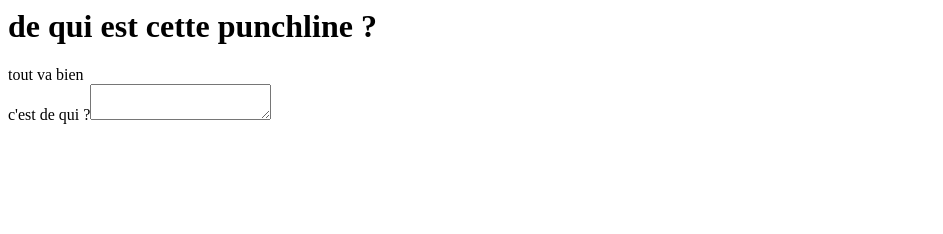
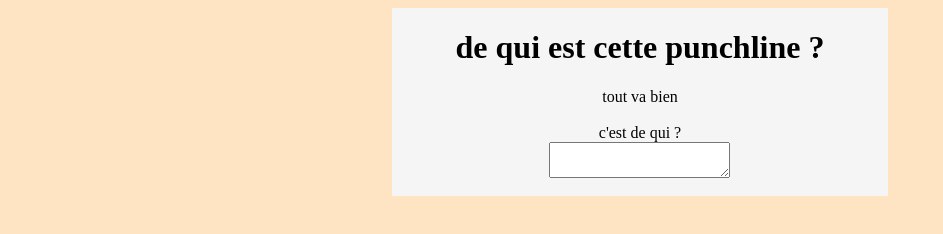
Before and after one commit to natoine/punchliner, a website: page resources/public/index.html in a window 1280 px wide. Shown: the whole page, without its empty margins (0-943 px from the left). Drawn offline with nearby package versions, Linux system fonts and the light colour scheme.

Commit message:
first css

```diff
--- /dev/null
+++ b/resources/public/css/main.css
@@ -0,0 +1,20 @@
+body {
+    background-color: bisque;
+}
+
+.main, .punchline, .answer {
+    display: flex;
+    flex-direction: column;
+    justify-content: center ;
+    align-items: center ;
+}
+
+.punchline, .answer {
+    background-color: whitesmoke;
+    padding-left: 5%;
+    padding-right: 5%;
+}
+
+.answer {
+    padding-bottom: 5%;
+}
--- a/resources/public/index.html
+++ b/resources/public/index.html
@@ -1,6 +1,7 @@
 <html>
     <head>
         <title>Punchliner</title>
+        <link rel="stylesheet" href="/css/main.css">
     </head>
     <body>
         <div id="main" class="main">
```
